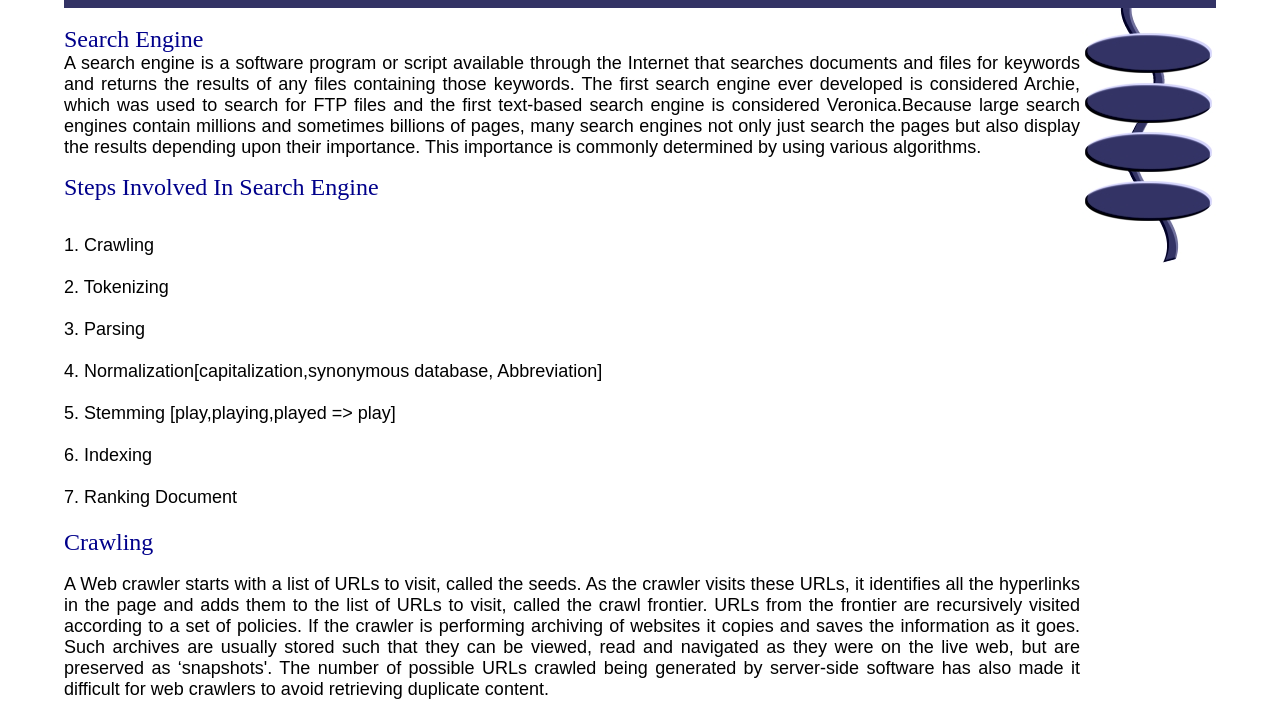
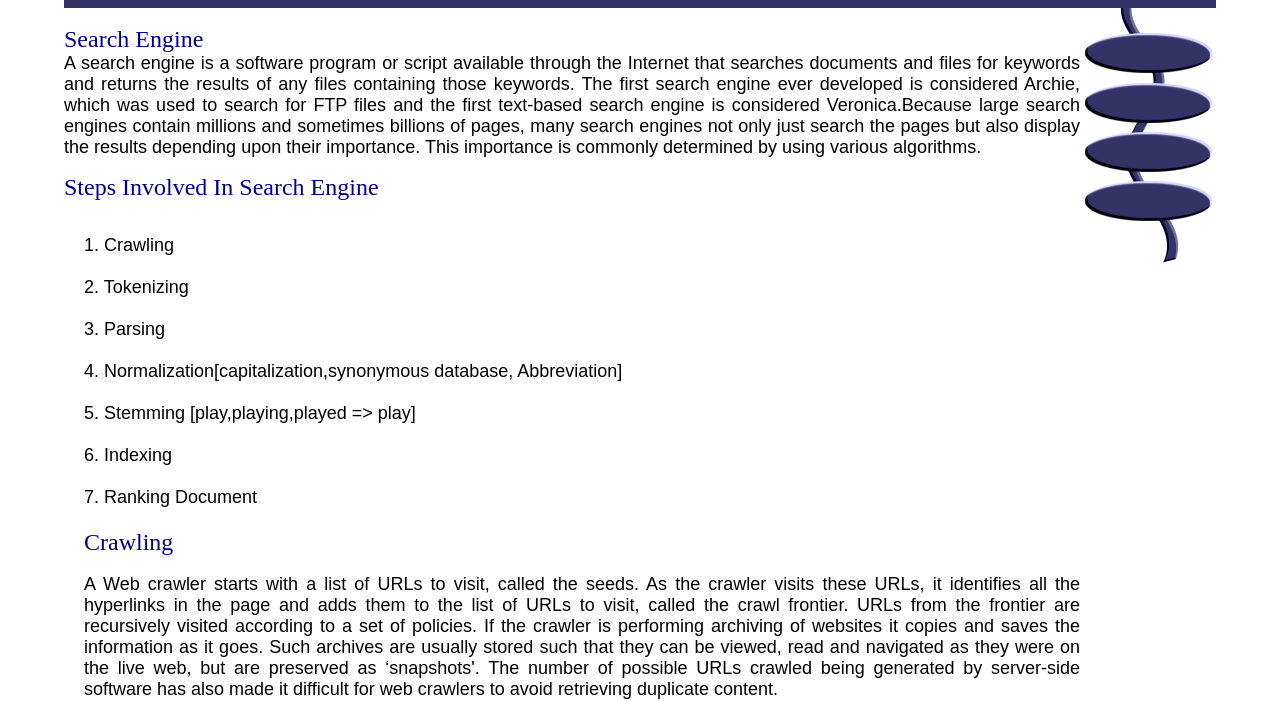
Before and after one commit to aibotnet/searchengine, a plain HTML site: page index.html in a window 1280 px wide. Shown: the part 109-810 px from the top of the page. Drawn offline with Linux system fonts and the light colour scheme.

Commit message:
content changed

```diff
--- a/index.html
+++ b/index.html
@@ -40,7 +40,7 @@
 
         <p>
           <font size="5" style="color:darkblue;">Steps Involved In Search Engine</font><font size="5"><br></font><br>
-          <div>
+          <div style="margin-left: 20px;">
           <font face="Arial" size="4">
           1. Crawling<br><br>
           2. Tokenizing<br><br>
```
